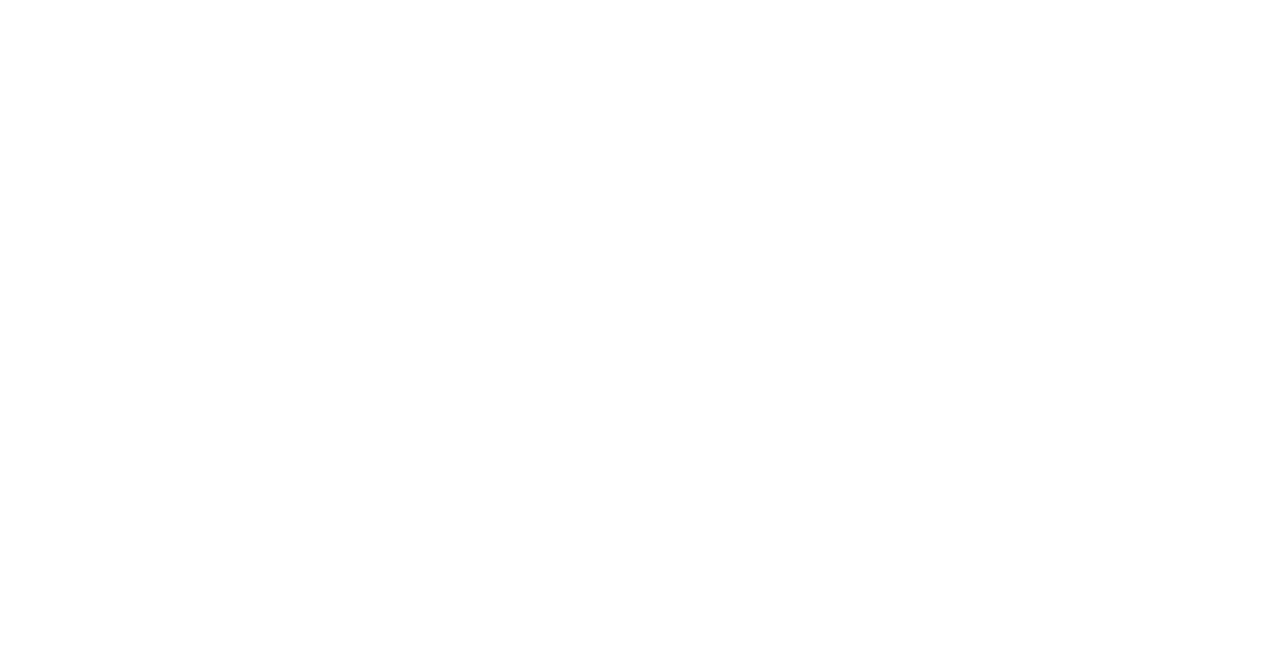
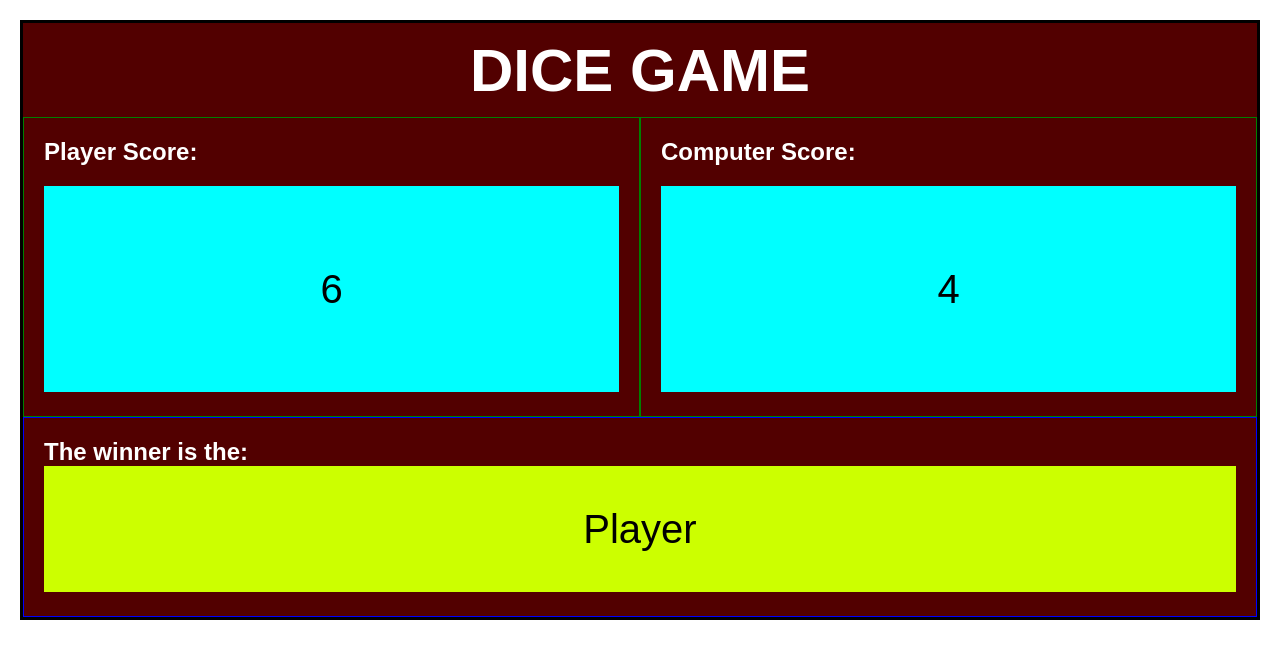
Before and after one commit to davishka-hikkaduwa/js-mail-dadi, a plain HTML site: page index.html in a window 1280 px wide. Drawn offline with Linux system fonts and the light colour scheme.

Commit message:
finalisation

```diff
--- a/css/style.css
+++ b/css/style.css
@@ -0,0 +1,77 @@
+* {
+    box-sizing: border-box;
+    padding: 0;
+    margin: 0;
+}
+
+body {
+    font-family: sans-serif;
+}
+
+.container {
+    display: flex;
+    flex-direction: column;
+    border: 3px solid black;
+    height: 600px;
+    background-color: rgb(82, 0, 0);
+    margin: 20px;
+}
+
+h1,
+h2,
+h3 {
+    color: white;
+}
+
+.row {
+    display: flex;
+}
+
+#player,
+#computer {
+    border: 1px solid green;
+    height: 300px;
+    width: 50%;
+    padding: 20px;
+
+}
+
+#result {
+    border: 1px solid blue;
+    height: 200px;
+    width: 100%;
+    padding: 20px;
+}
+
+.row:first-child {
+    font-size: 30px;
+    height: 100px;
+    align-items: center;
+    justify-content: center;
+}
+
+#player-score,
+#computer-score {
+    background-color: aqua;
+    width: 100%;
+    margin: 20px 0;
+    height: 80%;
+
+}
+
+#result-box {
+
+    background-color: rgb(204, 255, 0);
+    width: 100%;
+    height: 80%;
+
+}
+
+#player-score,
+#computer-score,
+#result-box {
+    display: flex;
+    justify-content: center;
+    align-items: center;
+    font-size: 40px;
+}
--- a/index.html
+++ b/index.html
@@ -5,12 +5,35 @@
     <meta charset="UTF-8">
     <meta http-equiv="X-UA-Compatible" content="IE=edge">
     <meta name="viewport" content="width=device-width, initial-scale=1.0">
-    <script type="text/javascript" src="js/script.js"></script>
+    <script type="text/javascript" src="js/script.js" defer></script>
     <link rel="stylesheet" href="css/style.css">
     <title>Dadi</title>
 </head>
 
 <body>
+    <div class="container">
+        <div class="row">
+            <h1>DICE GAME</h1>
+        </div>
+        <div class="row">
+            <div id="player">
+                <h2>Player Score: </h2>
+                <div id="player-score"></div>
+            </div>
+            <div id="computer">
+                <h2>Computer Score: </h2>
+                <div id="computer-score"></div>
+            </div>
+        </div>
+        <div class="row">
+            <div id="result">
+                <h2>The winner is the: </h2>
+                <div id="result-box"></div>
+            </div>
+        </div>
+
+
+    </div>
 
 </body>
 
--- a/js/script.js
+++ b/js/script.js
@@ -19,18 +19,28 @@ Consigli del giorno:
 
 const playerNumber = Math.floor(Math.random() * 6) + 1
 console.log(playerNumber);
+const playerScore = document.getElementById("player-score");
+playerScore.innerHTML += playerNumber;
 
 // Genera un numero random da 1 a 6 per il computer
 
 const computerNumber = Math.floor(Math.random() * 6) + 1
 console.log(computerNumber);
+const computerScore = document.getElementById("computer-score");
+computerScore.innerHTML += computerNumber;
 
 // Trovare il vincitore confrontando i punteggi (piu alto)
 
 if (playerNumber > computerNumber) {
-    console.log("Player Wins");
-} else if (computerNumber > playerNumber) {
-    console.log("Computer Wins");
+    console.log("Player");
+    const result = document.getElementById("result-box");
+    result.innerHTML += "Player"
+} else if (playerNumber < computerNumber) {
+    console.log("Computer");
+    const result = document.getElementById("result-box");
+    result.innerHTML += "Computer"
 } else {
     console.log("It's a Draw");
+    const result = document.getElementById("result-box");
+    result.innerHTML += "It's a Draw. Replay"
 }
```
